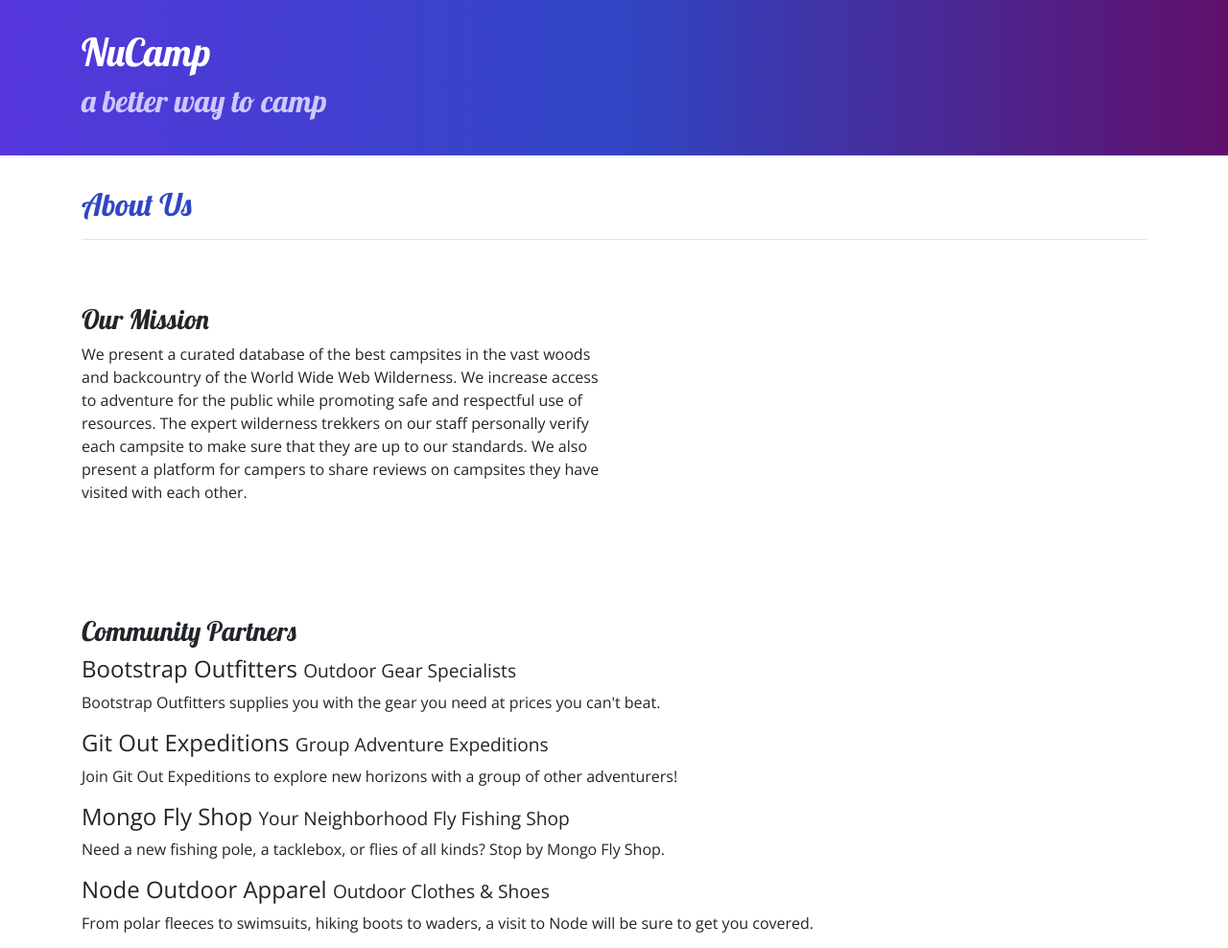
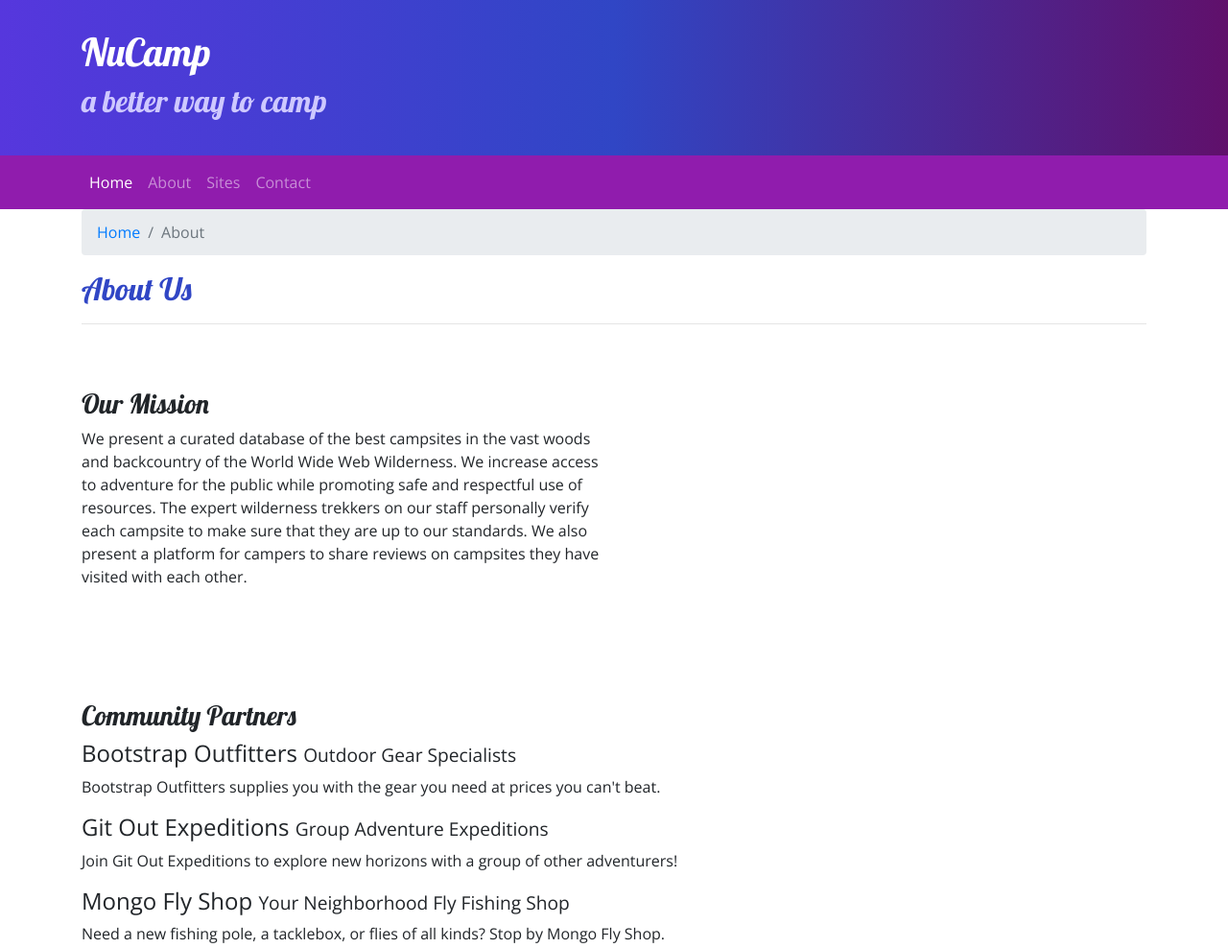
Before and after one commit to k04l/nucampsite, a website: page aboutus.html in a window 1280 px wide. Shown: the top 988 px of the page at 96% size. Drawn offline with nearby package versions, Linux system fonts and the light colour scheme.

Commit message:
Navbar & Breadcrumbs

```diff
--- a/aboutus.html
+++ b/aboutus.html
@@ -27,10 +27,30 @@
         </div>
     </header>
 
+    <nav class="navbar navbar-expand-sm navbar-dark sticky-top">
+        <div class="container">
+            <button class="navbar-toggler ml-auto" type="button" data-toggle="collapse" data-target="numcampNavbar">
+                <span class="navbar-toggler-icon"></span>
+            </button>
+            <div class="collapse navbar-collapse" id="nucampNavbar">
+                <ul class="navbar-nav">
+                    <li class="nav-item active"><a class="nav-link" href="index.html">Home</a></li>
+                    <li class="nav-item"><a class="nav-link" href="aboutus.html">About</a></li>
+                    <li class="nav-item"><a class="nav-link" href="#">Sites</a></li>
+                    <li class="nav-item"><a class="nav-link" href="#">Contact</a></li>
+                </ul>
+            </div>
+        </div>
+    </nav>
+
     <div>
         <div class="container">
             <div class="row">
                 <div class="col">
+                    <ol class="breadcrumb">
+                        <li class="breadcrumb-item"><a href="index.html">Home</a></li>
+                        <li class="breadcrumb-item active">About</li>
+                    </ol>
                     <h2>About Us</h2>
                     <hr />
                 </div>
--- a/css/styles.css
+++ b/css/styles.css
@@ -23,6 +23,7 @@ footer {
     padding: 30px;
     background-image: linear-gradient(to right, #5637DD, #3046C5, #60106B);
     color: white;
+    margin: 0;
 }
 
 .row-content {
@@ -30,3 +31,7 @@ footer {
     border-bottom: 1px, ridge;
     min-height: 200px;
 }
+
+.navbar {
+    background-color: #901CAD;
+}
```
Also changed, not shown: index.html (+16 -0 lines).
